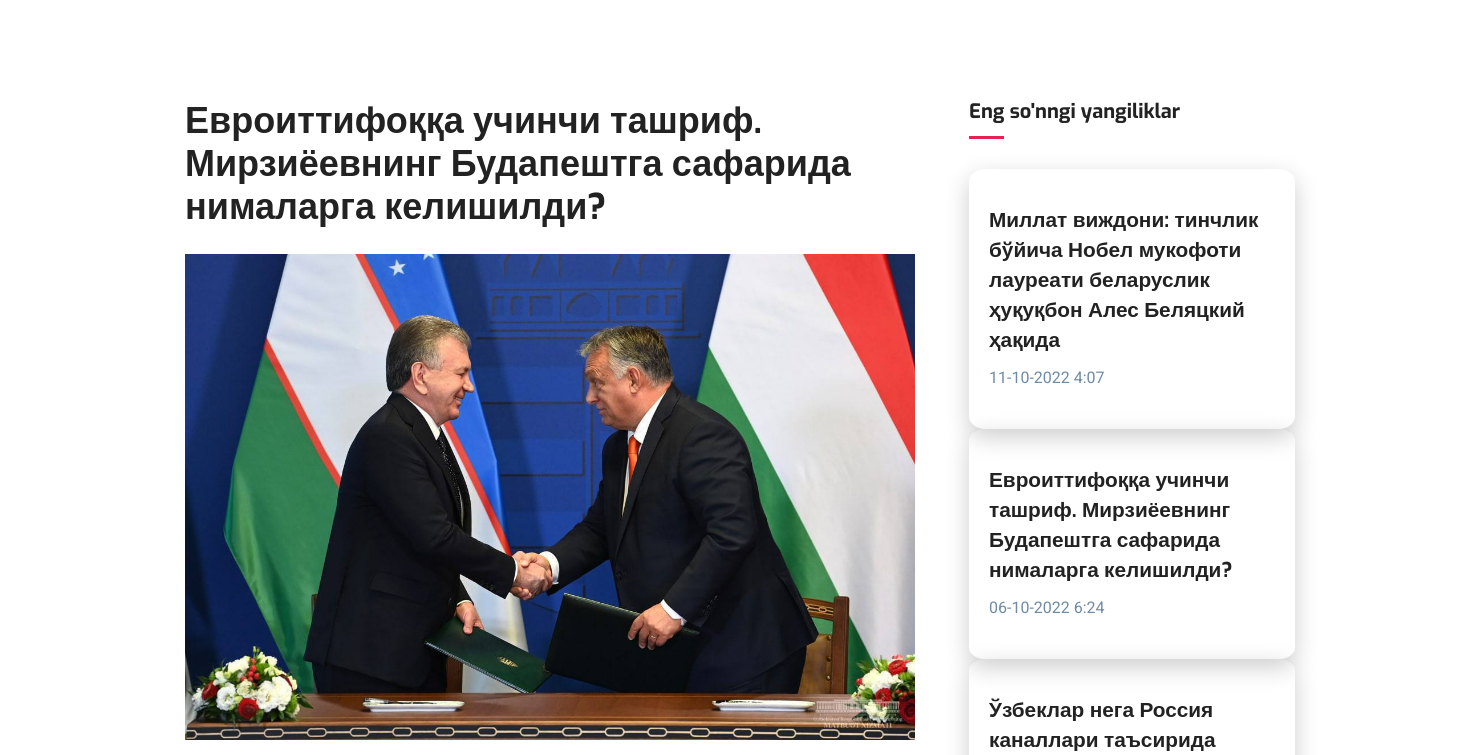
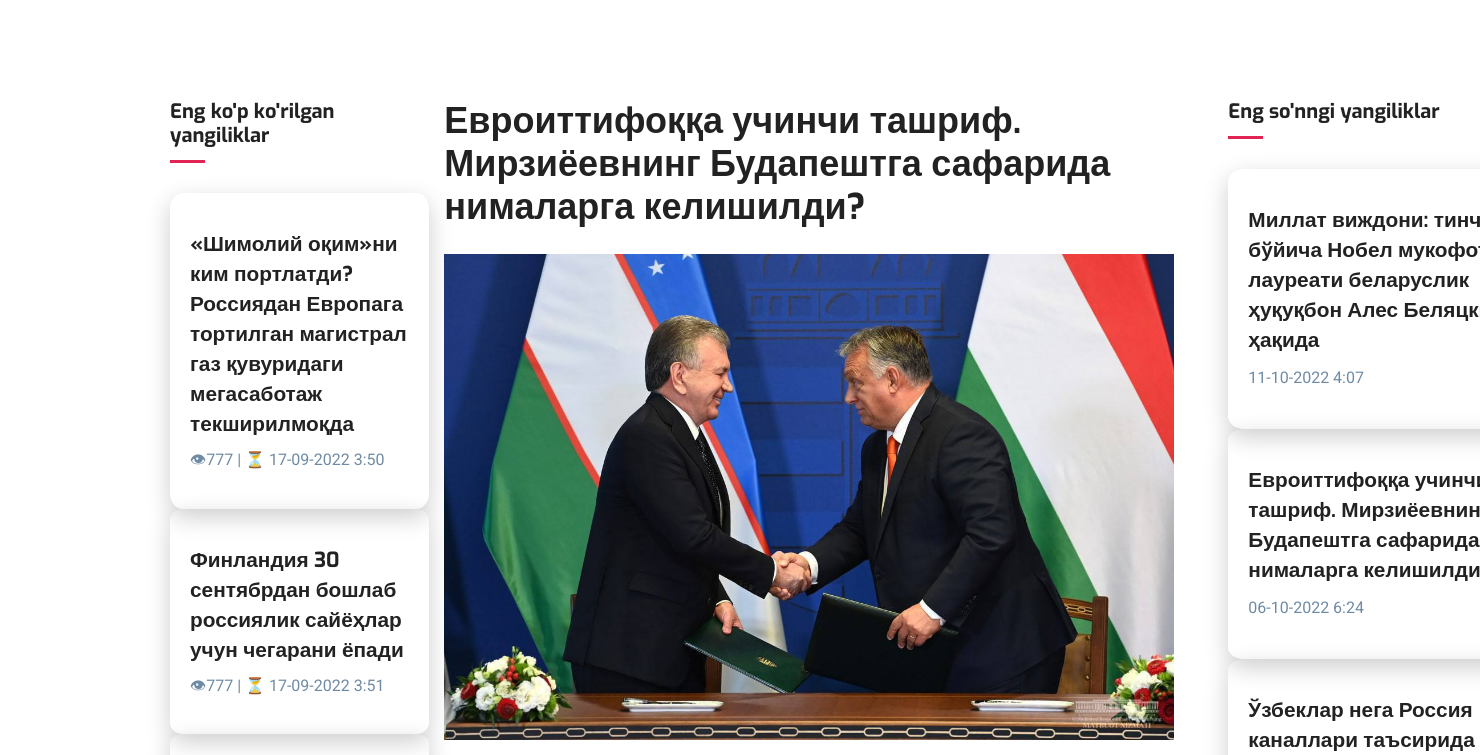
Before and after one commit to testadmin16/My-project, a Django app: page /24/post/ in a window 1480 px wide; the page is wider, and only the part inside the window is pictured. Shown: the part 166-921 px from the top of that part. Run offline with Django 4.2, Linux system fonts and the light colour scheme; data comes from the database, SQL or seed files in the repository; both versions use the stored data as it was after the commit; some libraries are stand-ins or nearby versions.

Commit message:
First comment
Bu meniing birinchi proyecktim

```diff
--- a/templates/base.html
+++ b/templates/base.html
@@ -9,7 +9,7 @@
 
 		<title>{% block title %} {% endblock title %}</title>
 
-		<link rel="shortcut icon" type="image/x-icon" href="{% static '/images/favicon.jpg' %}" />
+		<link rel="shortcut icon" type="image/x-icon" href="{% static '/images/favicon.png' %}" />
 		<!-- bootstrap.min css -->
 		<link rel="stylesheet" href="{% static 'plugins/bootstrap/css/bootstrap.min.css' %}">
 		<!-- Icon Font Css -->
--- a/templates/post/detail.html
+++ b/templates/post/detail.html
@@ -11,7 +11,11 @@
 
 <section class="section blog-wrap">
     <div class="container">
-        <div class="row">
+        <div class="row" style="flex-wrap: nowrap;">
+			<div class="sidebar-widget latest-post mb-3">
+				<h5>Eng ko'p ko'rilgan yangiliklar</h5>
+				{% show_more_view %}
+			</div>
 			<div class="col-lg-8">
 		        <div class="row">
 				<div class="col-lg-12 mb-5">
@@ -94,16 +98,10 @@
                 <div class="sidebar-wrap pl-lg-4 mt-5 mt-lg-0">
 					<div class="sidebar-widget latest-post mb-3">
 						<h5>Eng so'nngi yangiliklar</h5>
-
 						{% show_lastest_posts %}
-
 
 			</div>
 
-					<div class="sidebar-widget latest-post mb-3">
-						<h5>Eng ko'p ko'rilgan yangiliklar</h5>
-						{% show_more_view %}
-				    </div>
 				</div>
 			</div>
 		  </div>
--- a/templates/post/list.html
+++ b/templates/post/list.html
@@ -19,7 +19,7 @@
 		<img src="{% static 'images/111.png' %}" style="height: 120%; width: 100%;">
 	</div>
 
-	<section class="section service-2" style="transform: translateY(-140px); background: white; width: 80%; margin: auto; border-radius: 40px; padding: 40px;
+	<section class="section service-2" style="transform: translateY(-140px); background: rgb(248, 247, 247); width: 80%; margin: auto; border-radius: 40px; padding: 40px;
 	box-shadow: rgba(149,157,165,0.2 ) 0px 8px 24px;
 	">
 		<div class="container">
```
Also changed, not shown: db.sqlite3, media/post_photo/2022/10/11/aO6CD053tS1YfcOrddVqKO-KOSkasEFa.jpg (added), static/images/favicon.png (added). Lines whose indentation alone changed are shown as unchanged.
